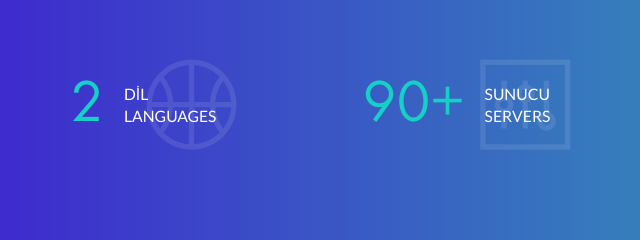
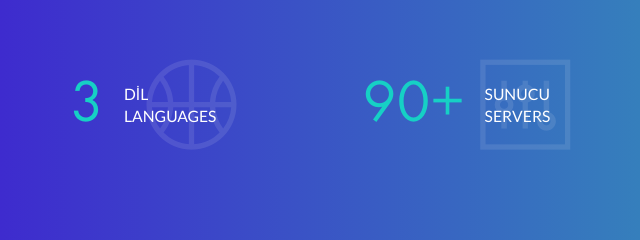
Before and after one commit to aliyasiny65/crypon-website, a plain HTML site: page index.html in a window 1280 px wide. Shown: the part 3135-3375 px from the top of the page, 0-640 px from the left. Drawn offline with Linux system fonts and the light colour scheme.

Commit message:
Update index.html

```diff
--- a/index.html
+++ b/index.html
@@ -216,7 +216,7 @@
 			<div class="row">
 				<div class="col-sm-6 col-md-6 col-lg-3">
 					<div class="fact">
-						<h2>2</h2>
+						<h2>3</h2>
 						<p>Dil <br> Languages</p>
 						<i class="ti-basketball"></i>
 					</div>
```
